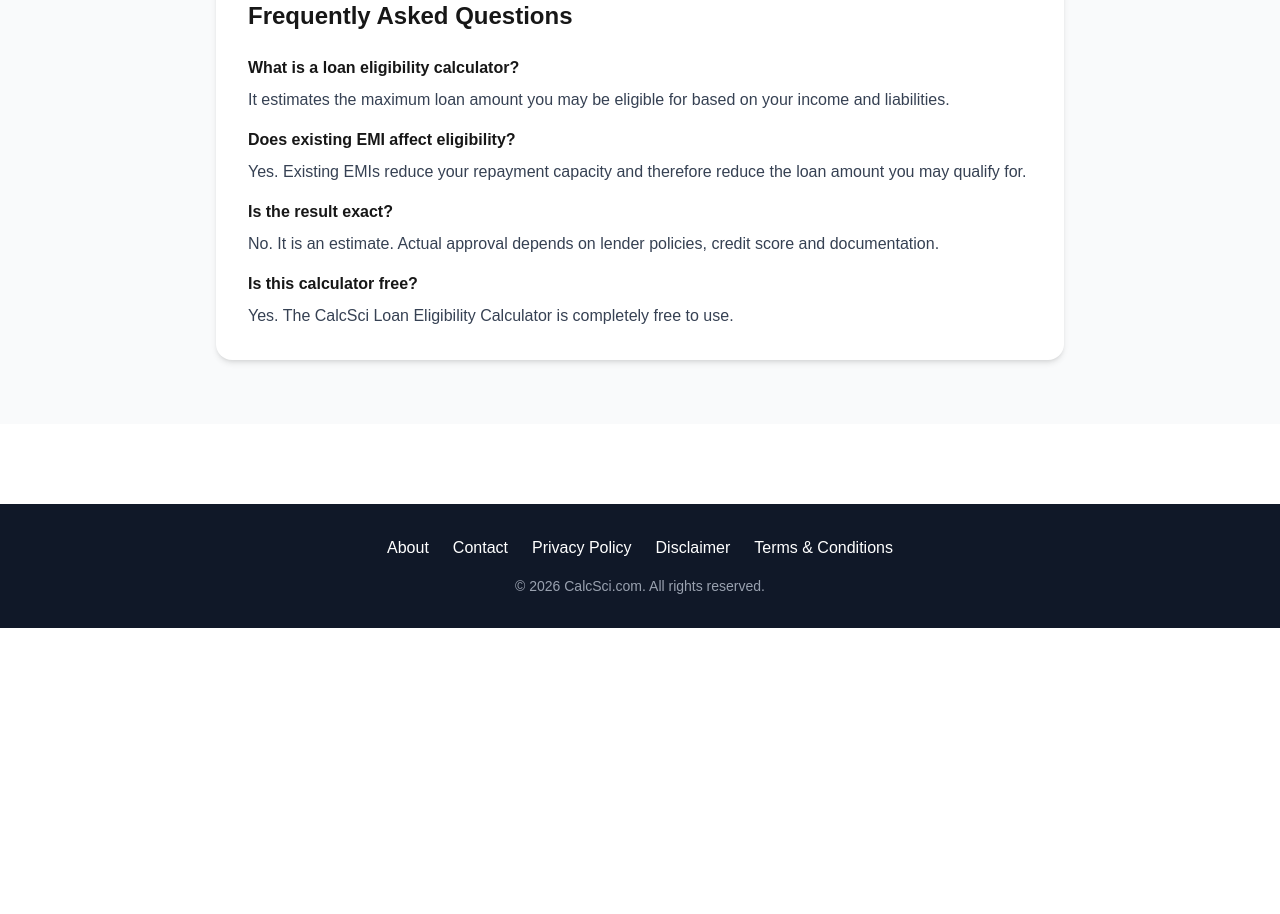
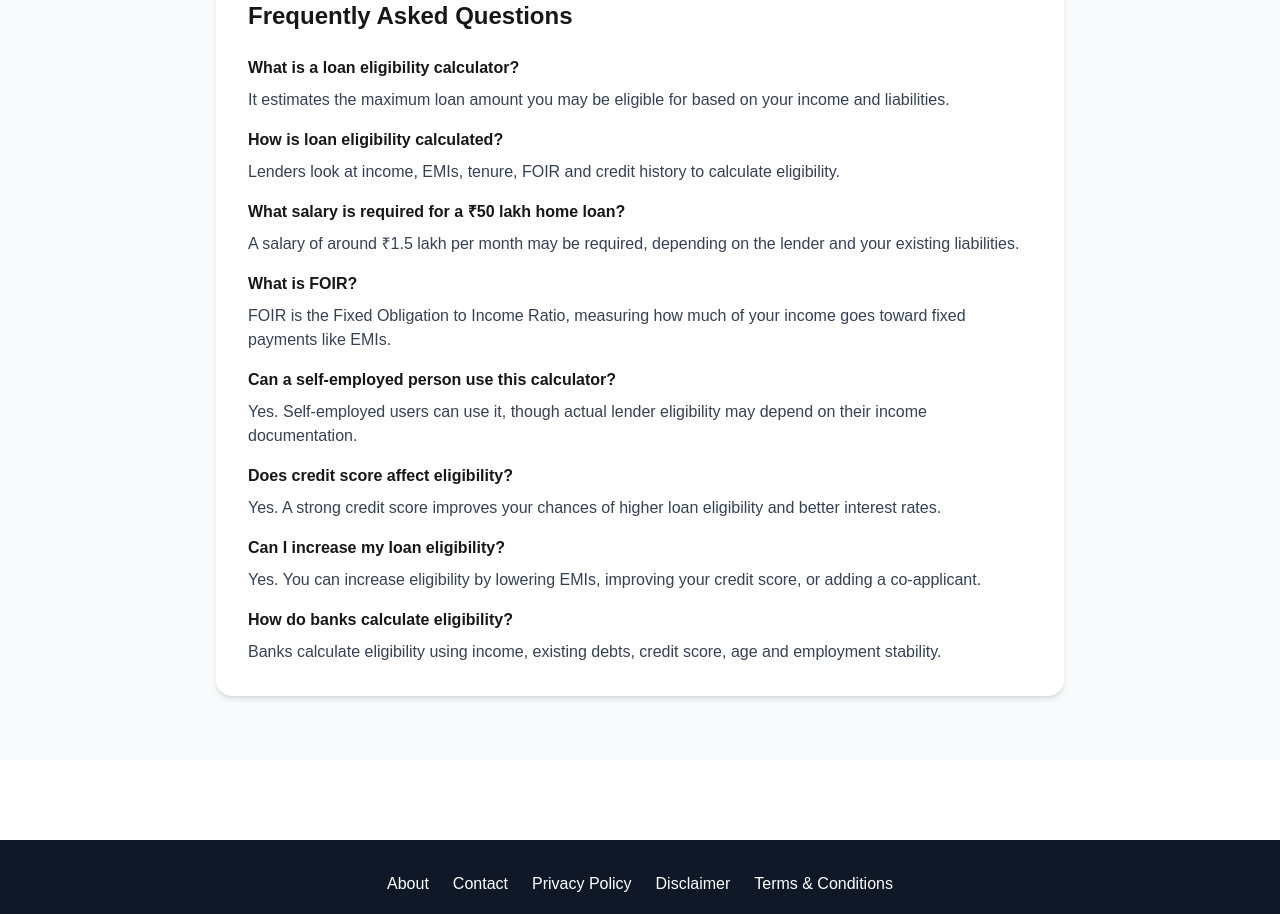
Before and after one commit to CalcSci/calcsci, a Next.js app: page /finance/loan-eligibility-calculator in a window 1280 px wide. Shown: the part 2060-2974 px from the top of the page. Before the commit the page ends 2688 px from the top, so only its background shows below. Built offline with nearby package versions, Linux system fonts and the light colour scheme.

Commit message:
Added new blog

```diff
--- a/app/finance/loan-eligibility-calculator/page.tsx
+++ b/app/finance/loan-eligibility-calculator/page.tsx
@@ -95,6 +95,60 @@ export default function LoanEligibilityCalculatorPage() {
                   "@type": "Answer",
                   text:
                     "Yes. The CalcSci Loan Eligibility Calculator is completely free to use.",
+                },
+              },
+              {
+                "@type": "Question",
+                name: "What salary is required for a ₹50 lakh home loan?",
+                acceptedAnswer: {
+                  "@type": "Answer",
+                  text:
+                    "A ₹50 lakh home loan typically requires a monthly salary of around ₹1.5 lakh or higher, depending on the lender's FOIR requirements and existing liabilities.",
+                },
+              },
+              {
+                "@type": "Question",
+                name: "What is FOIR?",
+                acceptedAnswer: {
+                  "@type": "Answer",
+                  text:
+                    "FOIR stands for Fixed Obligation to Income Ratio and measures the percentage of income used to pay fixed obligations like EMIs.",
+                },
+              },
+              {
+                "@type": "Question",
+                name: "Can a self-employed person use this calculator?",
+                acceptedAnswer: {
+                  "@type": "Answer",
+                  text:
+                    "Yes. Self-employed borrowers can also use this calculator, but actual eligibility may vary based on their income proof and business stability.",
+                },
+              },
+              {
+                "@type": "Question",
+                name: "Does credit score affect eligibility?",
+                acceptedAnswer: {
+                  "@type": "Answer",
+                  text:
+                    "Yes. A strong credit score improves loan eligibility by showing better repayment history and lower risk to lenders.",
+                },
+              },
+              {
+                "@type": "Question",
+                name: "Can I increase my loan eligibility?",
+                acceptedAnswer: {
+                  "@type": "Answer",
+                  text:
+                    "Yes. You can increase eligibility by reducing existing EMIs, improving credit score, or adding a co-applicant.",
+                },
+              },
+              {
+                "@type": "Question",
+                name: "How do banks calculate eligibility?",
+                acceptedAnswer: {
+                  "@type": "Answer",
+                  text:
+                    "Banks calculate eligibility using income, expenses, existing debts, credit history, age and employment status.",
                 },
               },
             ],
@@ -230,25 +284,46 @@ export default function LoanEligibilityCalculatorPage() {
             eligible for based on your income and liabilities.
           </p>
           <h3 className="font-semibold mb-2">
-            Does existing EMI affect eligibility?
+            How is loan eligibility calculated?
           </h3>
           <p className="mb-4 text-gray-700">
-            Yes. Existing EMIs reduce your repayment capacity
-            and therefore reduce the loan amount you may qualify for.
+            Lenders look at income, EMIs, tenure, FOIR and credit history to calculate eligibility.
           </p>
           <h3 className="font-semibold mb-2">
-            Is the result exact?
+            What salary is required for a ₹50 lakh home loan?
           </h3>
           <p className="mb-4 text-gray-700">
-            No. It is an estimate. Actual approval depends on
-            lender policies, credit score and documentation.
+            A salary of around ₹1.5 lakh per month may be required, depending on the lender and your existing liabilities.
           </p>
           <h3 className="font-semibold mb-2">
-            Is this calculator free?
+            What is FOIR?
+          </h3>
+          <p className="mb-4 text-gray-700">
+            FOIR is the Fixed Obligation to Income Ratio, measuring how much of your income goes toward fixed payments like EMIs.
+          </p>
+          <h3 className="font-semibold mb-2">
+            Can a self-employed person use this calculator?
+          </h3>
+          <p className="mb-4 text-gray-700">
+            Yes. Self-employed users can use it, though actual lender eligibility may depend on their income documentation.
+          </p>
+          <h3 className="font-semibold mb-2">
+            Does credit score affect eligibility?
+          </h3>
+          <p className="mb-4 text-gray-700">
+            Yes. A strong credit score improves your chances of higher loan eligibility and better interest rates.
+          </p>
+          <h3 className="font-semibold mb-2">
+            Can I increase my loan eligibility?
+          </h3>
+          <p className="mb-4 text-gray-700">
+            Yes. You can increase eligibility by lowering EMIs, improving your credit score, or adding a co-applicant.
+          </p>
+          <h3 className="font-semibold mb-2">
+            How do banks calculate eligibility?
           </h3>
           <p className="text-gray-700">
-            Yes. The CalcSci Loan Eligibility Calculator is
-            completely free to use.
+            Banks calculate eligibility using income, existing debts, credit score, age and employment stability.
           </p>
         </div>
       </section>
```
